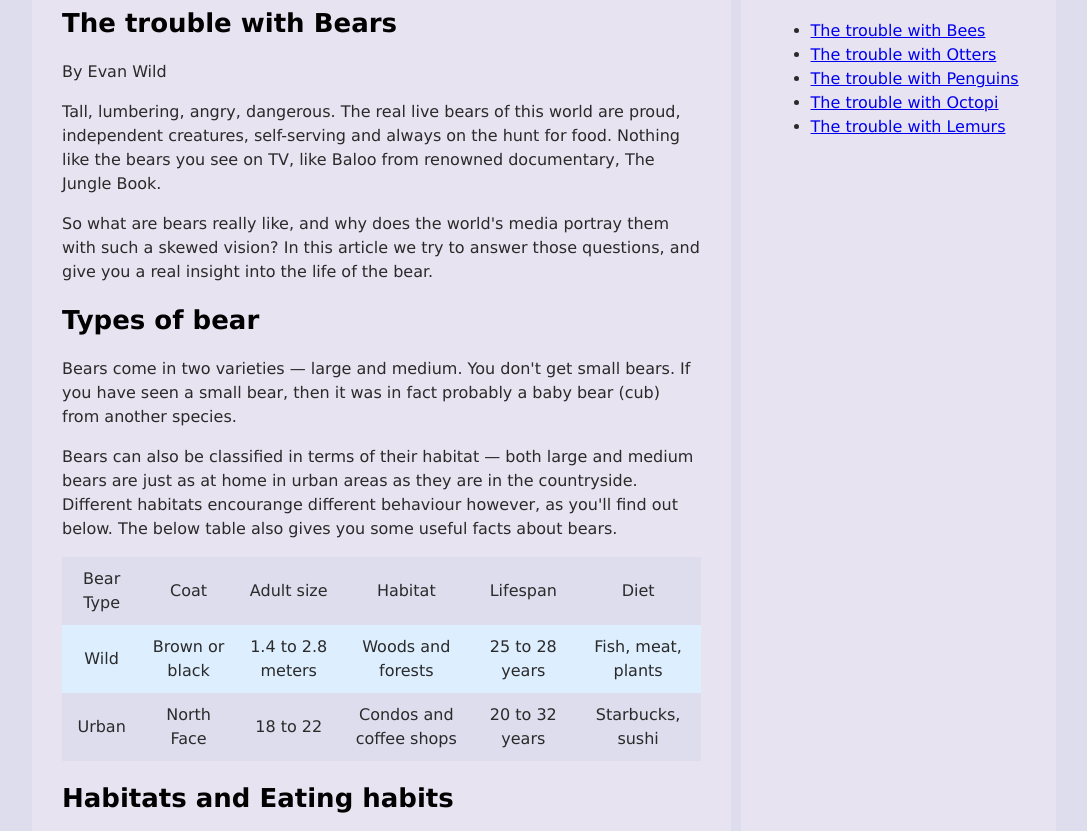
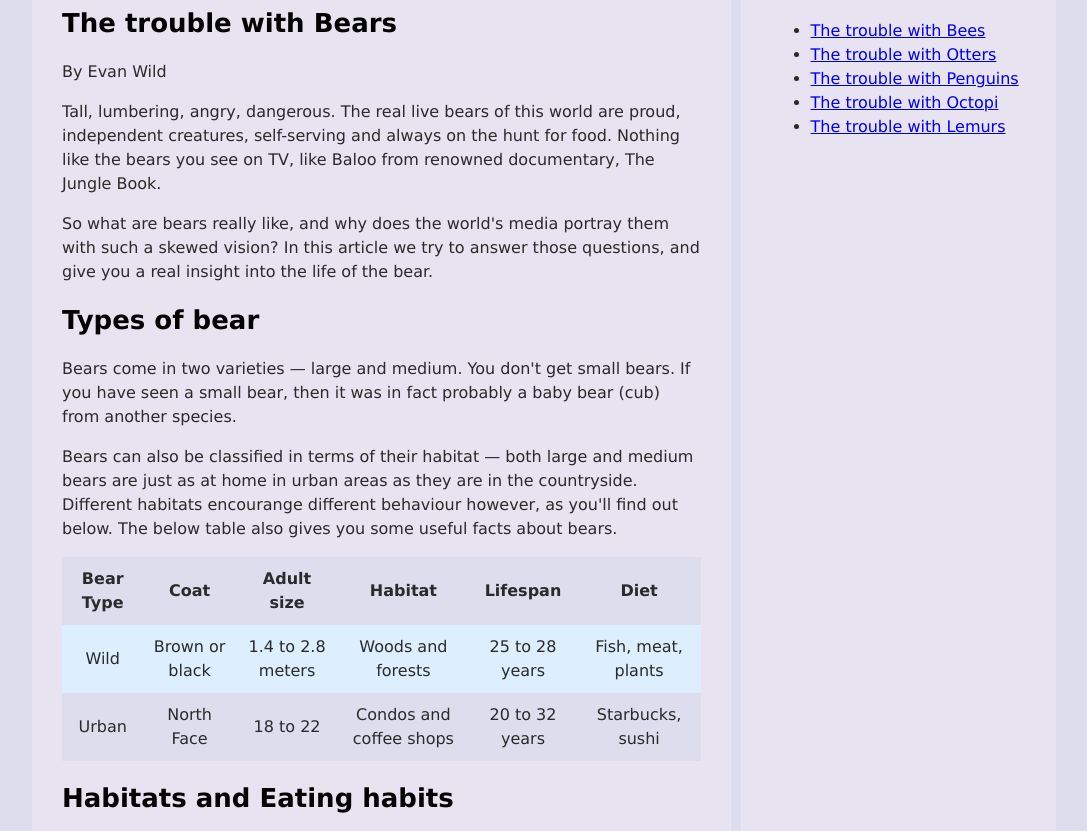
Before and after one commit to nic-gdes/assignment-accessibility-assessment-Magda089, a plain HTML site: page index.html in a window 1280 px wide. Shown: the part 224-1055 px from the top of the page, without its empty margins (96-1183 px from the left). Drawn offline with Linux system fonts and the light colour scheme; a web font is replaced by a local one.

Commit message:
tabel fixed
tabel fixed

```diff
--- a/index.html
+++ b/index.html
@@ -52,12 +52,12 @@
         <table>
           <thead>
             <tr>
-              <td>Bear Type</td>
-              <td>Coat</td>
-              <td>Adult size</td>
-              <td>Habitat</td>
-              <td>Lifespan</td>
-              <td>Diet</td>
+              <th>Bear Type</th>
+              <th>Coat</th>
+              <th>Adult size</th>
+              <th>Habitat</th>
+              <th>Lifespan</th>
+              <th>Diet</th>
             </tr>
           </thead>
           <tbody>
```
